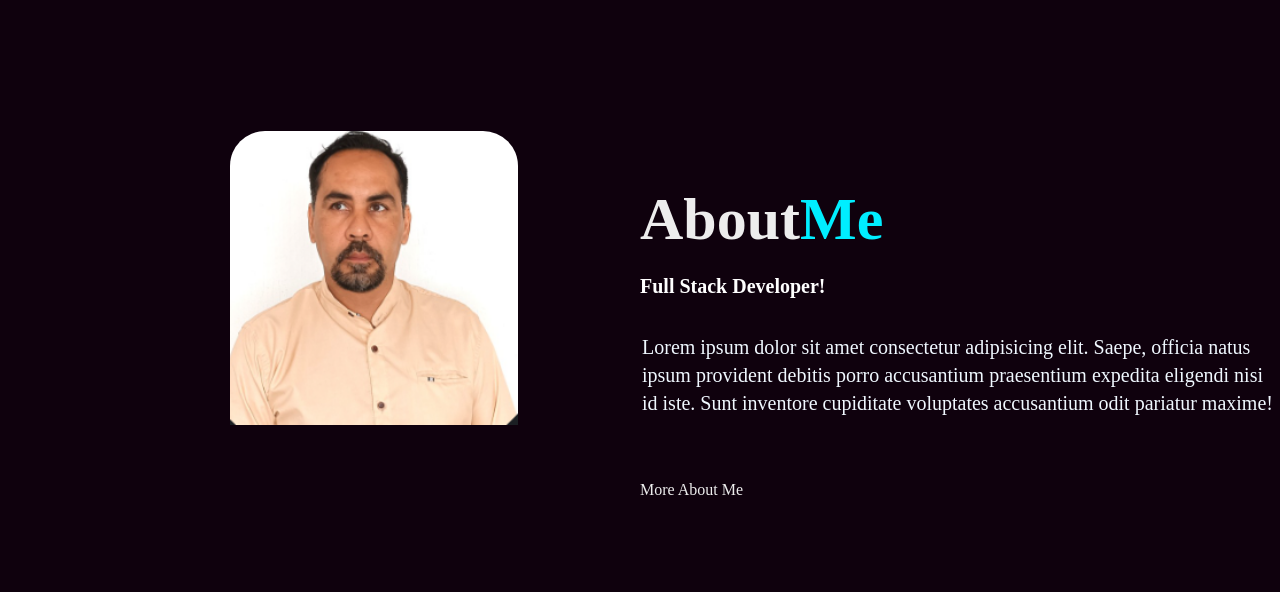
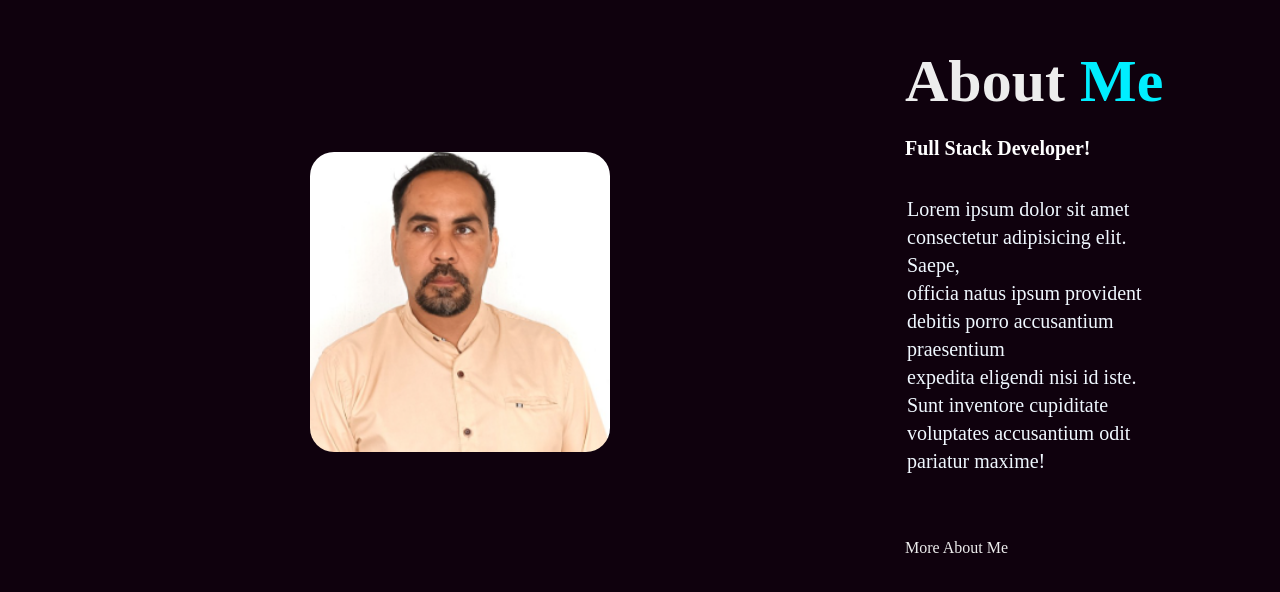
Before and after one commit to Cefz19/Curriculum-js, a website built with webpack: page public/index.html in a window 1280 px wide. Shown: the part 858-1450 px from the top of the page. Built offline with nearby package versions, Linux system fonts and the light colour scheme.

Commit message:
The About page was imporvedin terms of styles to have a better presentation

```diff
--- a/src/pages/About.js
+++ b/src/pages/About.js
@@ -2,15 +2,16 @@ const About = () => {
     const view = `
         <section class="about__container" id="about">
 
-            <div class="container__img">
+            <div class="wrapper">
                 <img src="/assets/Cesar.png" alt="My photo">
             </div>
 
-            <div class="about-text">
+            <div class="wrapper__text">
                 <h2>About<span>Me</span></h2>
                 <h4>Full Stack Developer!</h4>
-                <p>Lorem ipsum dolor sit amet consectetur adipisicing elit. Saepe, officia natus ipsum provident debitis porro accusantium praesentium expedita eligendi nisi id iste. Sunt inventore cupiditate voluptates accusantium odit pariatur maxime!
+                <p>Lorem ipsum dolor sit amet consectetur adipisicing elit. Saepe, <br/> officia  natus ipsum provident debitis porro accusantium praesentium <br/>expedita eligendi  nisi id iste. Sunt inventore cupiditate voluptates accusantium odit pariatur maxime!
                 </p>
+
                 <a href="#" class="btn-box">More About Me</a>
             </div>
 
--- a/src/style/SCSS/compónents/_about.scss
+++ b/src/style/SCSS/compónents/_about.scss
@@ -1,38 +1,59 @@
 .about__container {
   width: 100vw;
-  height: 100vh;
+  height: 90vh;
+  padding: 60px;
   display: grid;
   grid-template-columns: repeat(2, 1fr);
   justify-content: center;
   align-items: center;
   opacity: 1;
   transition: opacity 0.5s ease-in-out;
+
+  .wrapper {
+    width: 100vh;
+    height: auto;
+    display: flex;
+    justify-content: center;
+    align-items: center;
+
+    img {
+      width: 300px;
+      height: 300px;
+      background-size: cover;
+      background-position: center;
+      border-radius: 8%;
+      justify-content: center;
+      align-items: center;
     }
-.container__img img {
-  margin: 0 230px;
-  padding-bottom: 20%;
-  max-width: 630px;
-  height: auto;
-  width: 45%;
-  border-radius: 35px;
   }
-.about-text h2 {
+
+  .wrapper__text {
+    padding: 20px;
+    margin: 25px;
+
+    h2 {
       font-size: 60px;
     }
-.about-text h2 span {
+
+    h2 span {
+      padding-left: 15px;
       color: #0ef;
     }
-.about-text h4 {
+
+    h4 {
       font-size: 20px;
       font-weight: 600;
       color: #fff;
       line-height: 1.7;
       margin: 15px 0 30px;
     }
-.about-text p {
+
+    p {
       color: aliceblue;
       font-size: 20px;
       line-height: 1.4;
       margin: 2px;
       margin-bottom: 4rem;
     }
+  }
+}
```
Lines whose indentation alone changed are shown as unchanged.
